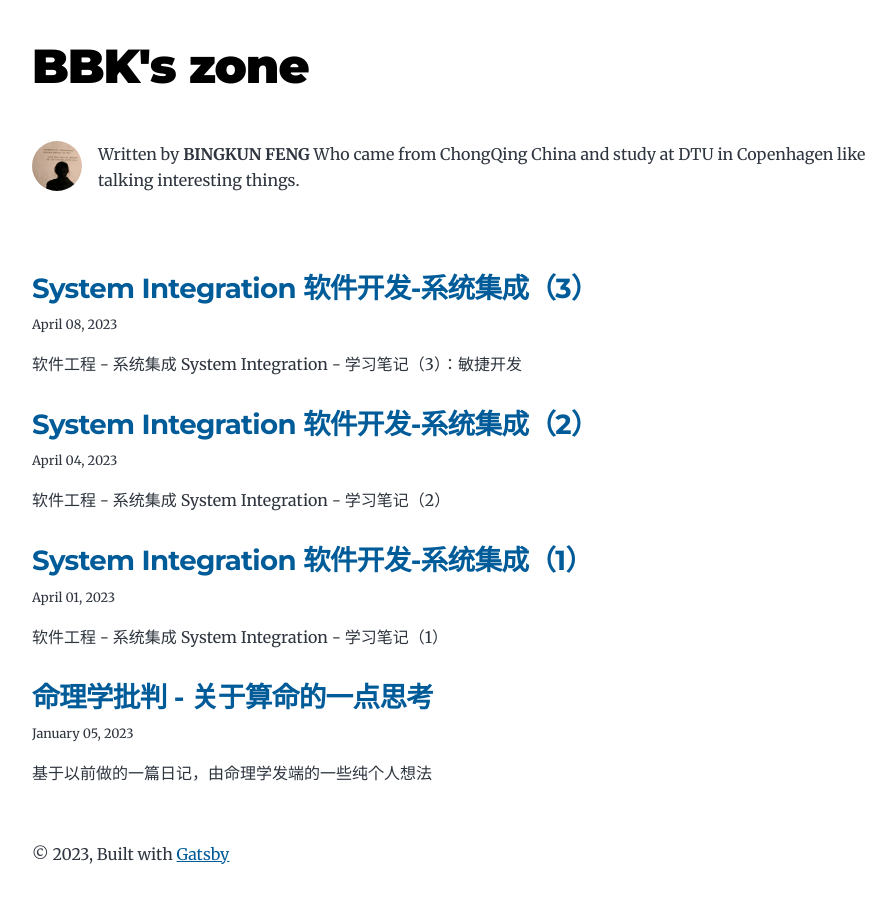
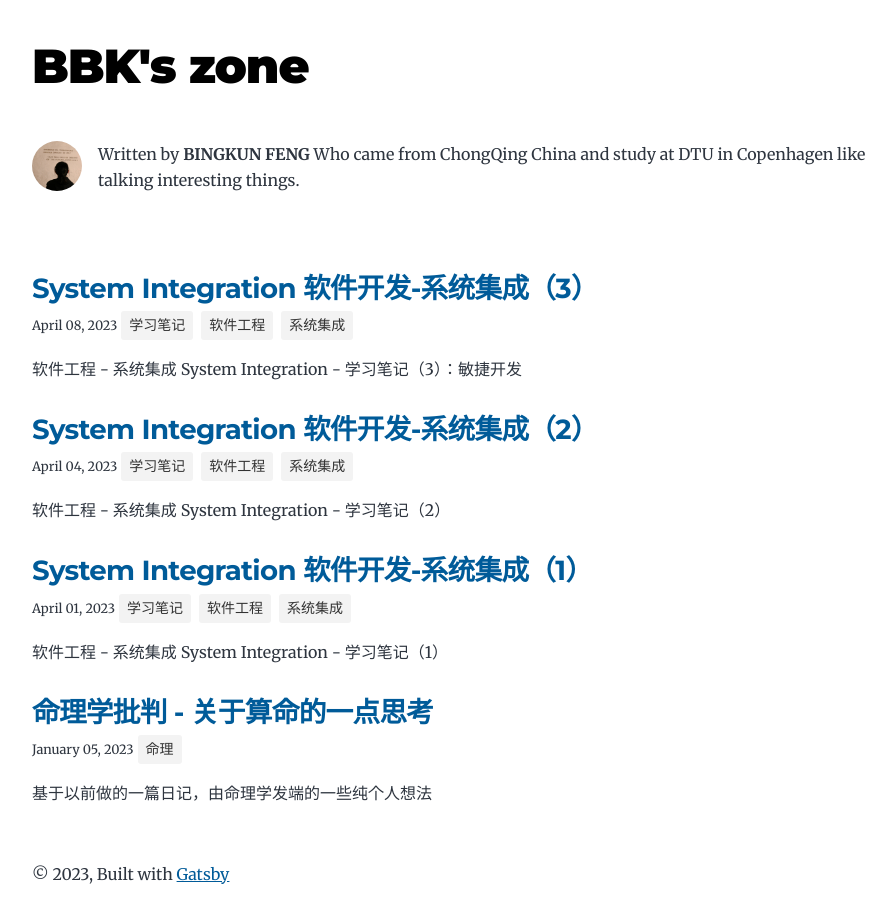
Before and after one commit to cestoon/gatsby-bbk-blog, a Gatsby site: page / in a window 1280 px wide. Shown: the whole page, without its empty margins (180-1076 px from the left). Built offline with nearby package versions, Linux system fonts and the light colour scheme; Gatsby itself is replaced by a stand-in of ours.

Commit message:
tag 样式

```diff
--- a/content/blog/2-numerology/index.md
+++ b/content/blog/2-numerology/index.md
@@ -2,7 +2,7 @@
 title:  命理学批判 - 关于算命的一点思考
 date: "2023-01-05 10:05:53"
 description: 基于以前做的一篇日记，由命理学发端的一些纯个人想法
-tags: ["tag1", "tag2", "tag3"]
+tags: ["命理"]
 ---
 <!-- DON'T EDIT THIS SECTION, INSTEAD RE-RUN doctoc TO UPDATE -->
 - [1. 前言](#前言)
--- a/content/blog/system integration1/week1-3_Introduction.md
+++ b/content/blog/system integration1/week1-3_Introduction.md
@@ -2,7 +2,7 @@
 title:  System Integration 软件开发-系统集成（1）
 date: "2023-04-01 17:05:25"
 description:  软件工程 - 系统集成 System Integration - 学习笔记（1）
-tags: ["tag1", "tag2", "tag3"]
+tags: ["学习笔记", "软件工程", "系统集成"]
 ---
 - [Intoduction 前言](#Intoduction-前言)
 - [UML 介绍](#UML介绍)
--- a/content/blog/system integration2/weel4-8.md
+++ b/content/blog/system integration2/weel4-8.md
@@ -2,7 +2,7 @@
 title:  System Integration 软件开发-系统集成（2）
 date: "2023-04-04 11:32:42"
 description:  软件工程 - 系统集成 System Integration - 学习笔记（2）
-tags: ["tag1", "tag2", "tag3"]
+tags: ["学习笔记", "软件工程", "系统集成"]
 ---
 
 <!-- DON'T EDIT THIS SECTION, INSTEAD RE-RUN doctoc TO UPDATE -->
--- a/content/blog/system integration3/week9-11.md
+++ b/content/blog/system integration3/week9-11.md
@@ -2,7 +2,7 @@
 title:  System Integration 软件开发-系统集成（3）
 date: "2023-04-08 13:56:01"
 description:  软件工程 - 系统集成 System Integration - 学习笔记（3）：敏捷开发
-tags: ["tag1", "tag2", "tag3"]
+tags: ["学习笔记", "软件工程", "系统集成"]
 ---
 
 
--- a/gatsby-node.js
+++ b/gatsby-node.js
@@ -65,19 +65,29 @@ exports.createPages = async ({ graphql, actions, reporter }) => {
     })
   }
 
-  // Extract tag data from query
-  const tags = result.data.tagsGroup.group
+  // 创建标签页
+  let tags = [];
 
-  // Make tag pages
+  // 迭代所有博客文章，收集所有标签
+  posts.nodes.forEach(({ frontmatter }) => {
+    if (frontmatter.tags) {
+      tags = tags.concat(frontmatter.tags);
+    }
+  });
+
+  // 去重标签
+  tags = _.uniq(tags);
+
+  // 为每个标签创建页面
   tags.forEach(tag => {
     createPage({
-      path: `/tags/${_.kebabCase(tag.fieldValue)}/`,
+      path: `/tags/${encodeURIComponent(tag.fieldValue)}/`,
       component: tagTemplate,
       context: {
         tag: tag.fieldValue,
       },
-    })
-  })
+    });
+  });
 }
 
 exports.onCreateNode = ({ node, actions, getNode }) => {
--- /dev/null
+++ b/src/components/tag.js
@@ -0,0 +1,12 @@
+import React from "react";
+import { Link } from "gatsby";
+import * as styles from "./tag.module.css";
+const _ = require("lodash")
+
+const Tag = ({ tag }) => (
+  <Link to={`/tags/${encodeURIComponent(tag)}`} className={styles.tag}>
+    {tag}
+  </Link>
+);
+
+export default Tag;
--- /dev/null
+++ b/src/components/tag.module.css
@@ -0,0 +1,14 @@
+.tag {
+    display: inline-block;
+    padding: 4px 8px;
+    background-color: #f3f3f3;
+    border-radius: 3px;
+    margin: 0 4px;
+    font-size: 14px;
+    text-decoration: none;
+    color: #333;
+  }
+
+  .tag:hover {
+    background-color: #ccc;
+  }
--- a/src/pages/index.js
+++ b/src/pages/index.js
@@ -1,6 +1,6 @@
 import * as React from "react"
 import { Link, graphql } from "gatsby"
-
+import Tag from "../components/tag";
 import Bio from "../components/bio"
 import Layout from "../components/layout"
 import Seo from "../components/seo"
@@ -28,7 +28,6 @@ const BlogIndex = ({ data, location }) => {
       <ol style={{ listStyle: `none` }}>
         {posts.map(post => {
           const title = post.frontmatter.title || post.fields.slug
-
           return (
             <li key={post.fields.slug}>
               <article
@@ -43,6 +42,13 @@ const BlogIndex = ({ data, location }) => {
                     </Link>
                   </h2>
                   <small>{post.frontmatter.date}</small>
+                  {post.frontmatter.tags && (
+                    <span>
+                      {post.frontmatter.tags.map((tag, index) => (
+                        <Tag key={index} tag={tag} />
+                      ))}
+                    </span>
+                  )}
                 </header>
                 <section>
                   <p
@@ -87,6 +93,7 @@ export const pageQuery = graphql`
           date(formatString: "MMMM DD, YYYY")
           title
           description
+          tags
         }
       }
     }
--- a/src/templates/tags.js
+++ b/src/templates/tags.js
@@ -1,6 +1,6 @@
 import React from "react"
 import PropTypes from "prop-types"
-
+import Header from "../components/header";
 // Components
 import { Link, graphql } from "gatsby"
 
@@ -12,7 +12,9 @@ const Tags = ({ pageContext, data }) => {
   } tagged with "${tag}"`
 
   return (
+    <Layout>
       <div>
+        <SEO title={tagHeader} />
         <h1>{tagHeader}</h1>
         <ul>
           {edges.map(({ node }) => {
@@ -31,6 +33,8 @@ const Tags = ({ pageContext, data }) => {
         */}
         <Link to="/tags">All tags</Link>
       </div>
+    </Layout>
+
   )
 }
 
```
Lines whose indentation alone changed are shown as unchanged.
